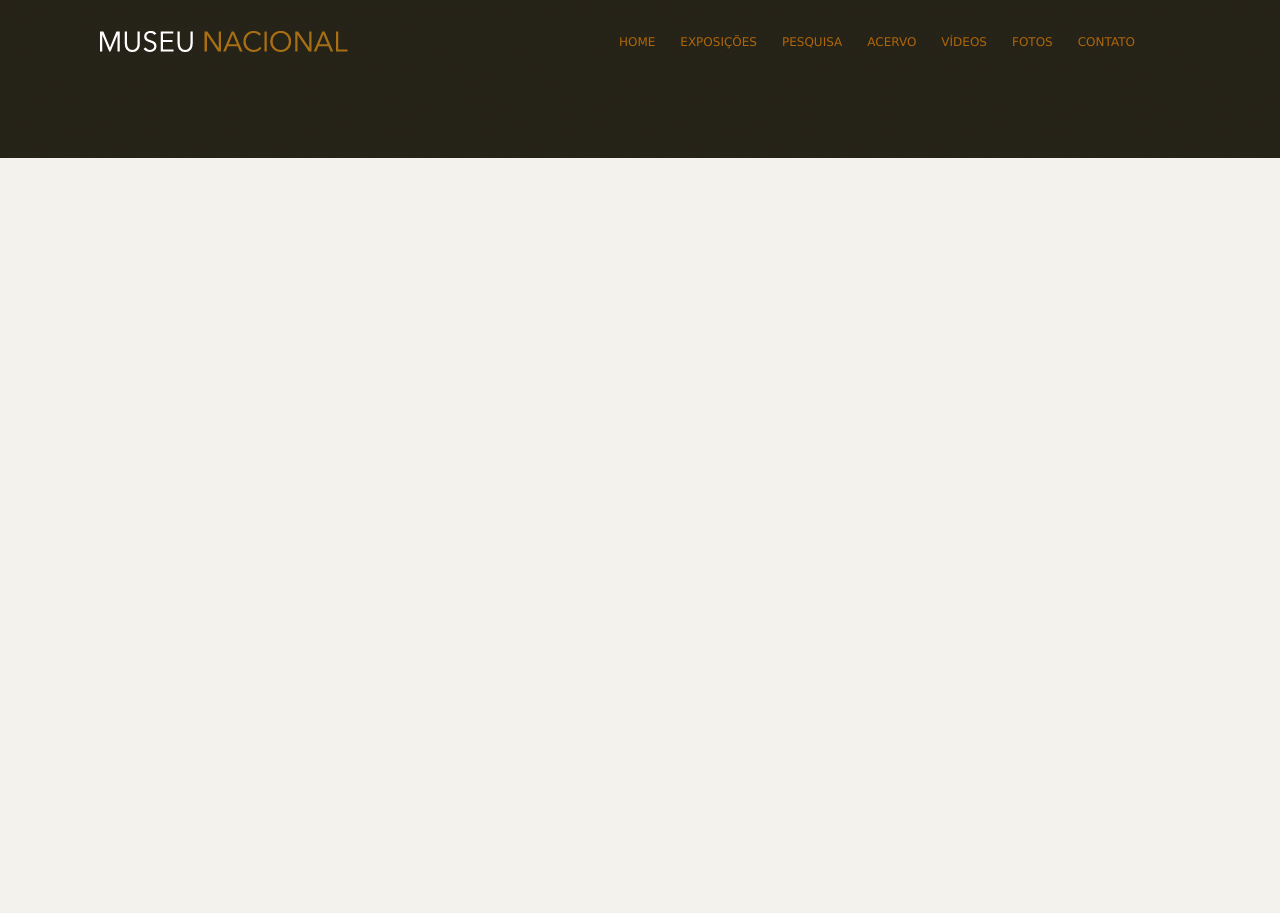
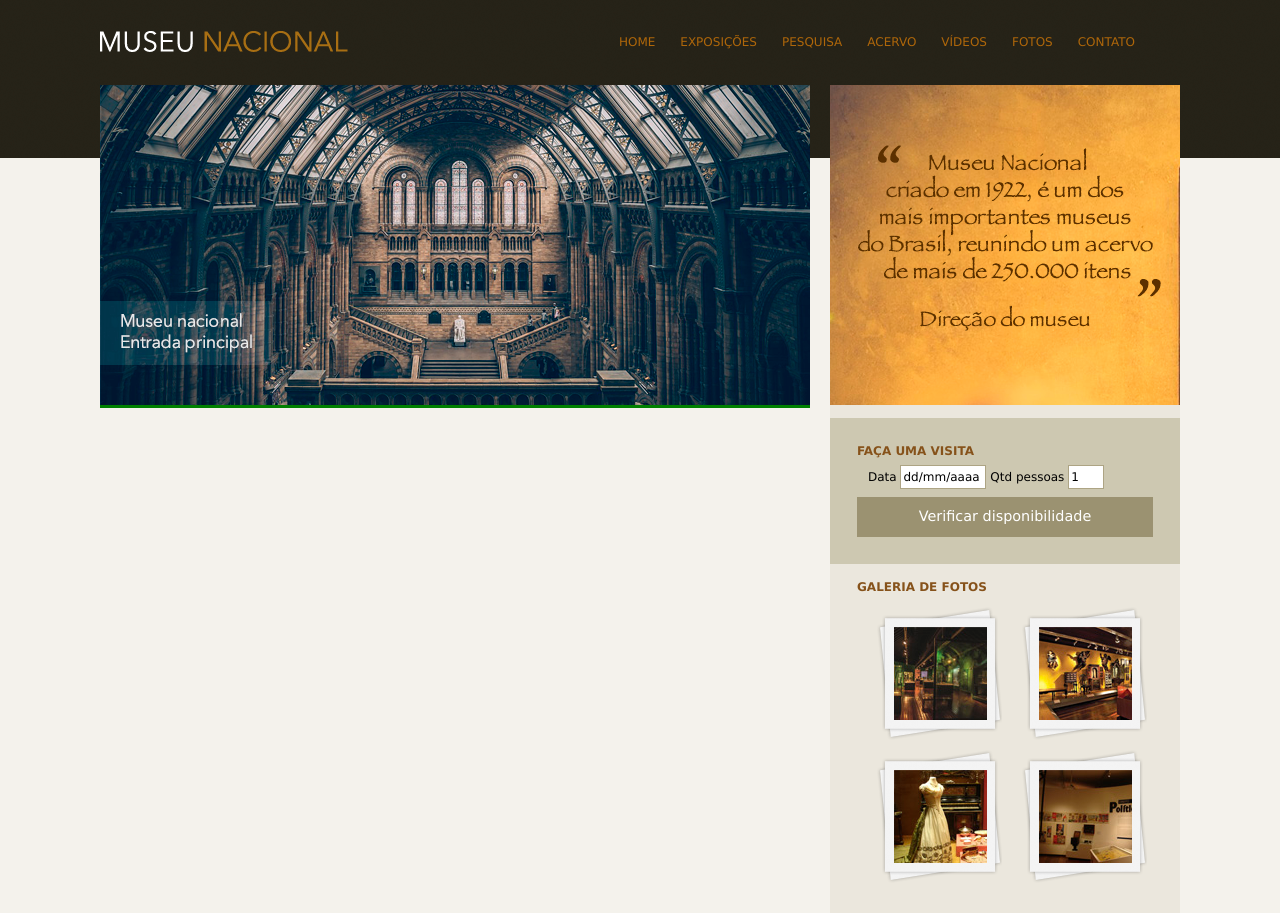
Before and after one commit to SamuelAguiar47/Curso-Dev-Web-Projeto6-Museu-Nacional, a plain HTML site: page index.html in a window 1280 px wide. Before the commit the page ends 800 px from the top, so only its background shows below. Drawn offline with Linux system fonts and the light colour scheme.

Commit message:
Criação de configuração de elementos da coluna lateral, dentro da tag aside.

```diff
--- a/css/estilo.css
+++ b/css/estilo.css
@@ -69,4 +69,64 @@ aside {
     width: 350px;
     float: right;
     background: #ebe7dd;
+    padding-bottom: 30px;
 }
+
+section#visita {
+    background: #cdc8b1;
+    padding: 10px 27px 27px 27px;
+    margin-top: 10px;
+}
+
+#galeria {
+    padding: 0 27px;
+}
+
+section#galeria a {
+    display: block;
+    background: url(../img/fundo-foto.png) no-repeat;
+    float: left;
+    padding: 17px 15px;
+    margin: 10px 0 0 20px;
+}
+
+section#galeria img {
+    margin-left: 2px;
+    margin-top: 3px;
+}
+
+h4 {
+    color: #86521a;
+    text-transform: uppercase;
+    padding-bottom: 3px;
+    margin-bottom: 0;
+}
+
+/* Formulários */
+input {
+    height: 20px;
+    width: 80px;
+    background: #fff;
+    border: none;
+    font-size: 1em;
+}
+
+input.campo {
+    border: 1px solid #ada484;
+}
+
+input.botao {
+    background: #9b9271;
+    color: white;
+    width: 100%;
+    height: 40px;
+    font-size: 1.2em;
+}
+
+fieldset {
+    border: none;
+}
+
+legend {
+    display: none;
+}
--- a/index.html
+++ b/index.html
@@ -38,6 +38,60 @@
             </nav><!-- /Nav -->
         </header><!-- /Header -->
 
+        <div id="principal"><!-- Principal -->
+
+            <div id="conteudo"><!-- Conteudo -->
+                <section id="capa">
+                    <img src="img/museu.png" alt="museu">
+                </section>
+            </div><!-- /Conteúdo -->
+
+            <aside><!-- Aside -->
+                <section id="depoimento">
+                    <img src="img/depoimento.png" alt="depoimento">
+                </section>
+
+                <section id="visita"><!-- Seção Visita -->
+                    <h4>Faça uma visita</h4>
+                    <form action="">
+                        <fieldset>
+                            <legend>Selecione uma data</legend>
+
+                            <label for="data">Data</label>
+                            <input class="campo" type="text" id="data" value="dd/mm/aaaa">
+
+                            <label for="qtd">Qtd pessoas</label>
+                            <input class="campo" style="width: 30px;" type="text" id="qtd" value="1">
+
+                        </fieldset>
+
+                        <input class="botao" type="submit" value="Verificar disponibilidade">
+                    </form>
+                </section><!-- /Seção visita -->
+
+                <section id="galeria"><!-- Galeria -->
+                    <h4>Galeria de fotos</h4>
+
+                    <a href="">
+                        <img src="img/imagem1.jpg" height="93" width="93">
+                    </a>
+
+                    <a href="">
+                        <img src="img/imagem2.jpg" height="93" width="93">
+                    </a>
+
+                    <a href="">
+                        <img src="img/imagem3.jpg" height="93" width="93">
+                    </a>
+
+                    <a href="">
+                        <img src="img/imagem4.jpg" height="93" width="93">
+                    </a>
+
+                </section><!-- /Galeria -->
+
+            </aside><!-- /Aside -->
+
         </div><!-- /Principal -->
 
     </div><!-- /Container -->
```
